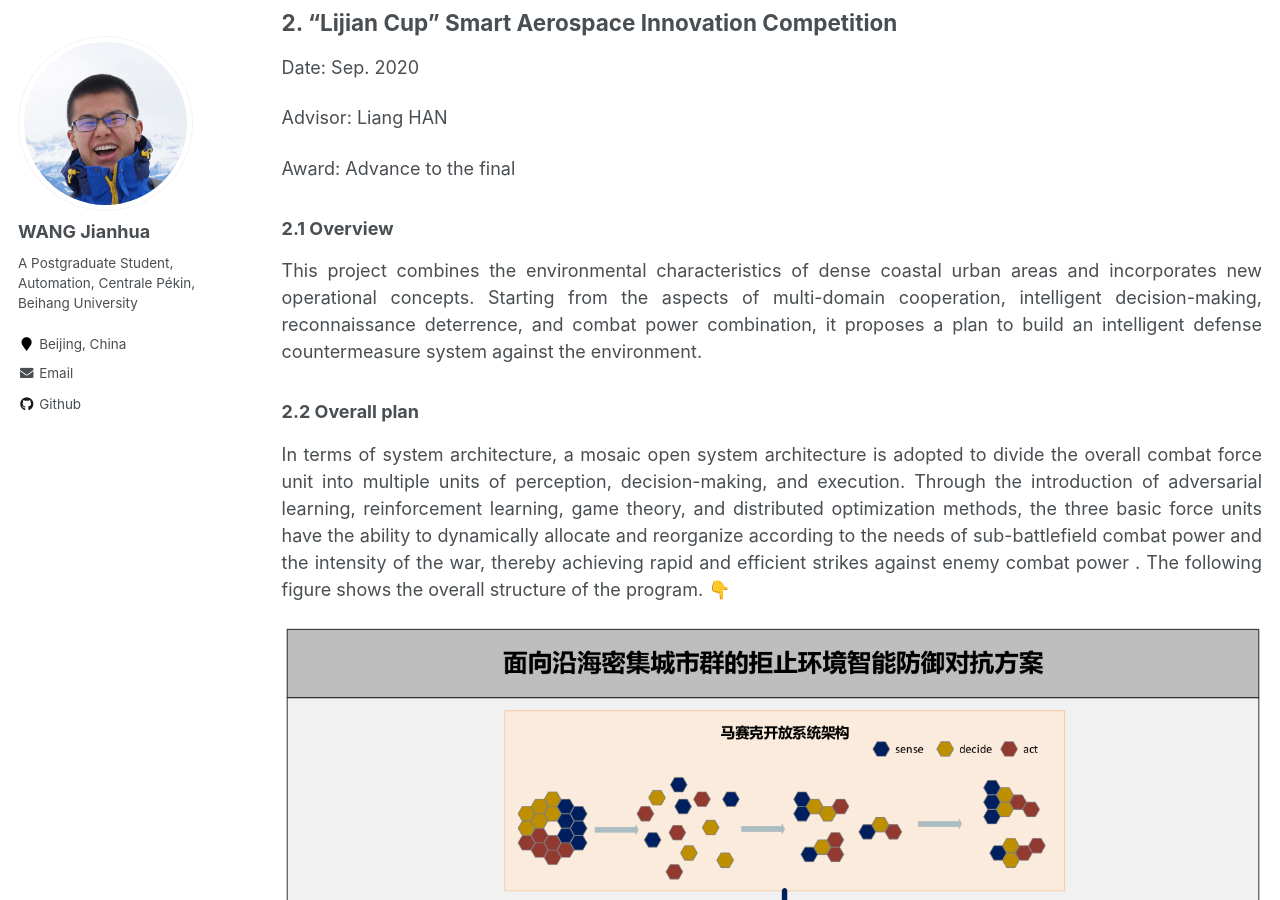
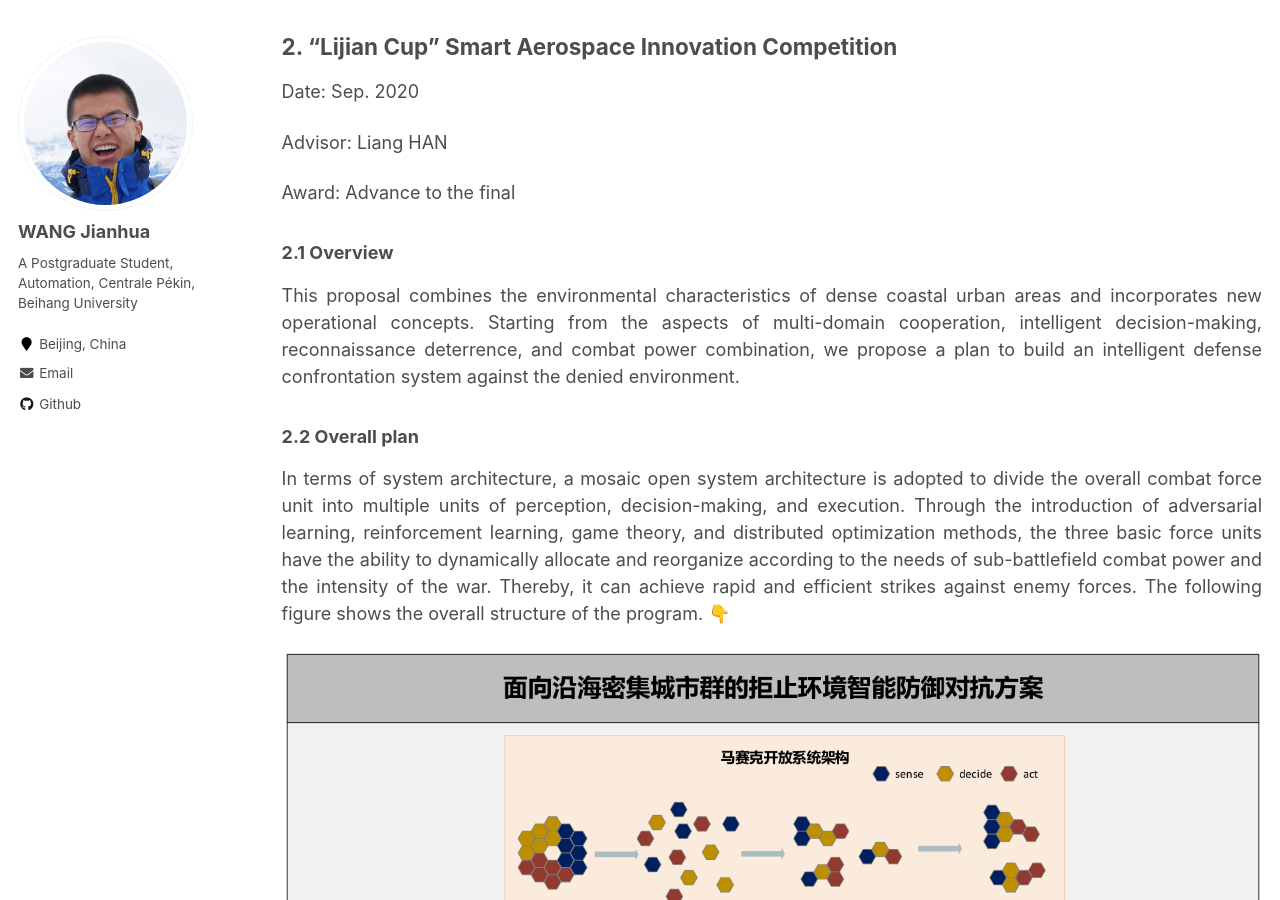
Before and after one commit to jianhua-WANG-ENS/old-homepage, a Jekyll site: the page built from _pages/Competitions.md, in a window 1280 px wide and 900 px high, scrolled down 2491 px. Built offline with Jekyll 4.4.1, drawn with Linux system fonts in a browser that asks for light colours.

Commit message:
Update Competitions.md

```diff
--- a/_pages/Competitions.md
+++ b/_pages/Competitions.md
@@ -55,6 +55,7 @@ The following video shows the scene of a coordinated formation of UAVs and UGVs
 
   <img src="https://jianhua-WANG-BUAA.github.io/images/competition-china-french.jpg" alt="competition-china-french.jpg" border="0"/>
 
+---------------------------
 
 ## 2. "Lijian Cup" Smart Aerospace Innovation Competition
 
@@ -69,14 +70,17 @@ Award: Advance to the final
 <!-- 本项目结合沿海密集城市地区的环境特点，融入新的作战理念，从多域联合、智能决策、侦查威慑、战力组合等方面出发，提出构建拒止环境智能防御对抗体系的方案。 -->
 
 <p style="text-align:justify; text-justify:inter-ideograph;">
-This project combines the environmental characteristics of dense coastal urban areas and incorporates new operational concepts. Starting from the aspects of multi-domain cooperation, intelligent decision-making, reconnaissance deterrence, and combat power combination, it proposes a plan to build an intelligent defense countermeasure system against the environment.</p>
+This proposal combines the environmental characteristics of dense coastal urban areas and incorporates new operational concepts. Starting from the aspects of multi-domain cooperation, intelligent decision-making, reconnaissance deterrence, and combat power combination, we propose a plan to build an intelligent defense confrontation system against the denied environment.</p>
+
 
 ### 2.2 Overall plan
 
-<!-- 系统架构方面，采用了马赛克开放系统架构，将总体的作战武力单元分为多个感知、决策和执行单元。通过引入对抗学习、强化学习、博弈论和分布式优化等方法，使得三种基本武力单元具备根据子战场战力需求和战争激烈程度进行动态分配重组的能力，进而实现对敌方战力的快速高效打击。下图展示了方案的总体架构。👇 -->
+<!-- 系统架构方面，采用了马赛克开放系统架构，将总体的作战武力单元分为多个感知、决策和执行单元。通过引入对抗学习、强化学习、博弈论和分布式优化等方法，使得三种基本武力单元具备根据子战场战力需求和战争激烈程度进行动态分配重组的能力。因此整个系统可以实现对敌方战力的快速高效打击。下图展示了方案的总体架构。👇 -->
 
 <p style="text-align:justify; text-justify:inter-ideograph;">
-In terms of system architecture, a mosaic open system architecture is adopted to divide the overall combat force unit into multiple units of perception, decision-making, and execution. Through the introduction of adversarial learning, reinforcement learning, game theory, and distributed optimization methods, the three basic force units have the ability to dynamically allocate and reorganize according to the needs of sub-battlefield combat power and the intensity of the war, thereby achieving rapid and efficient strikes against enemy combat power . The following figure shows the overall structure of the program. 👇
+In terms of system architecture, a mosaic open system architecture is adopted to divide the overall combat force unit into multiple units of perception, decision-making, and execution. Through the introduction of adversarial learning, reinforcement learning, game theory, and distributed optimization methods, the three basic force units have the ability to dynamically allocate and reorganize according to the needs of sub-battlefield combat power and the intensity of the war. Thereby, it can achieve rapid and efficient strikes against enemy forces.
+
+The following figure shows the overall structure of the program. 👇
 </p>
 
 <img src="https://jianhua-WANG-BUAA.github.io/images/competition-lijian-cup.png" alt="competition-lijian-cup.png" border="0"/>
```
